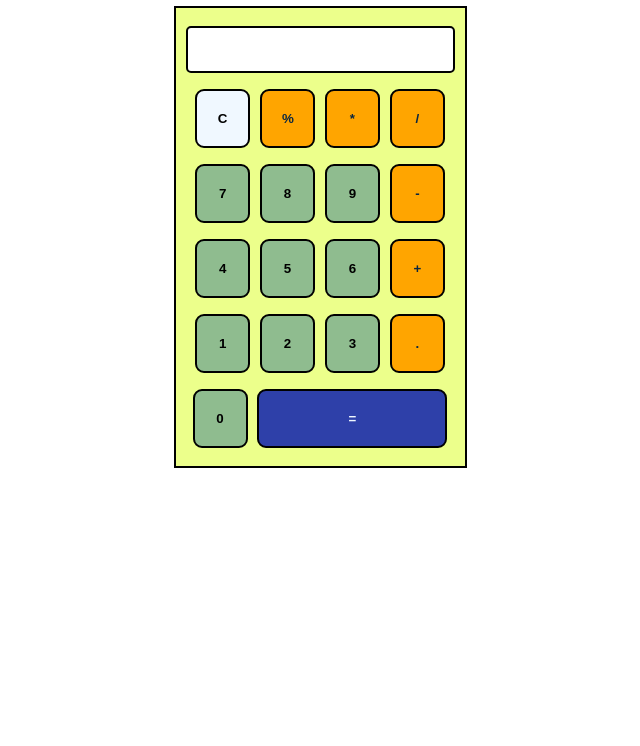
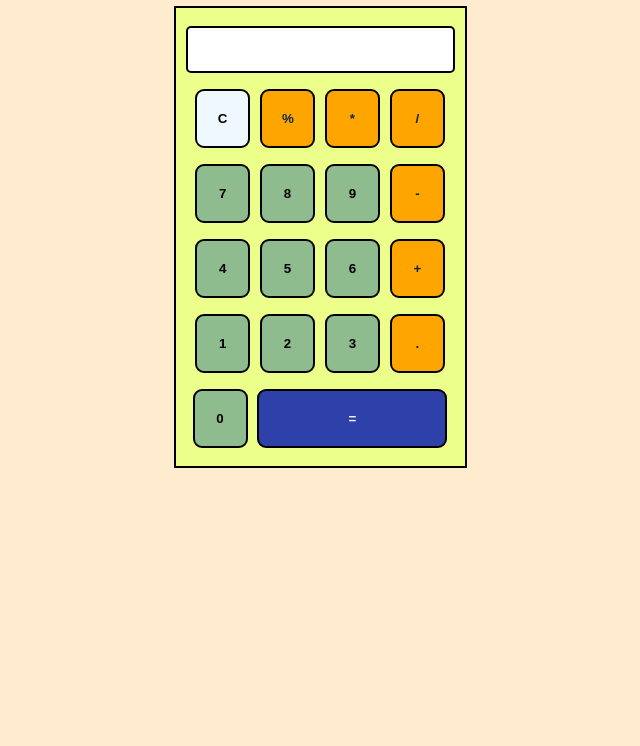
Before and after one commit to Amol7Developer/claculator-html-css-js.io, a plain HTML site: page index.html in a window 1280 px wide. Shown: the part 75-821 px from the top of the page, without its empty margins (328-968 px from the left). Drawn offline with Linux system fonts and the light colour scheme.

Commit message:
background color updated

```diff
--- a/style.css
+++ b/style.css
@@ -5,6 +5,7 @@ html,body{
     height: 100%;
     width: 100%;
     font-family: 'Roboto', sans-serif;
+    background-color: blanchedalmond;
 }
 
 .button{
--- a/utils.css
+++ b/utils.css
@@ -7,6 +7,7 @@
     width: fit-content;
     padding: 10px;
     border: 2px solid black;
+
 }
 
 .mx-auto{
```
